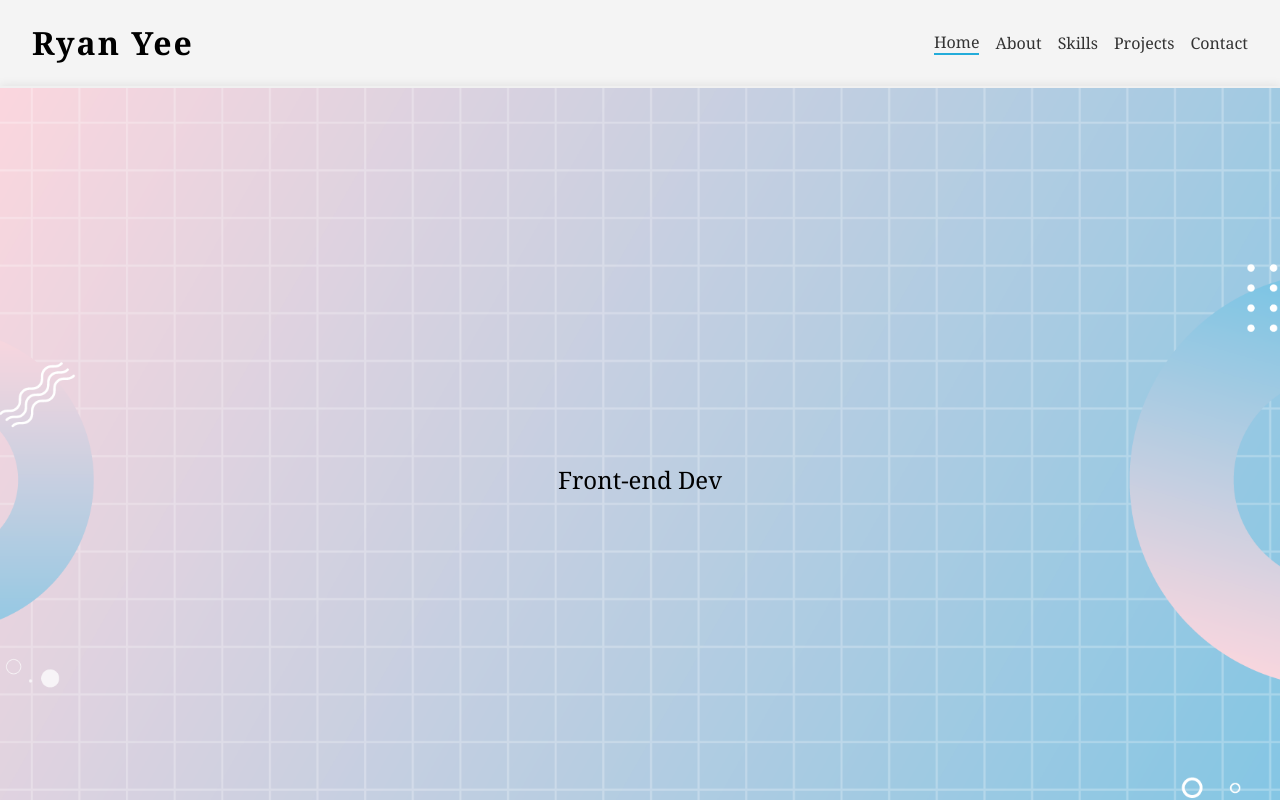
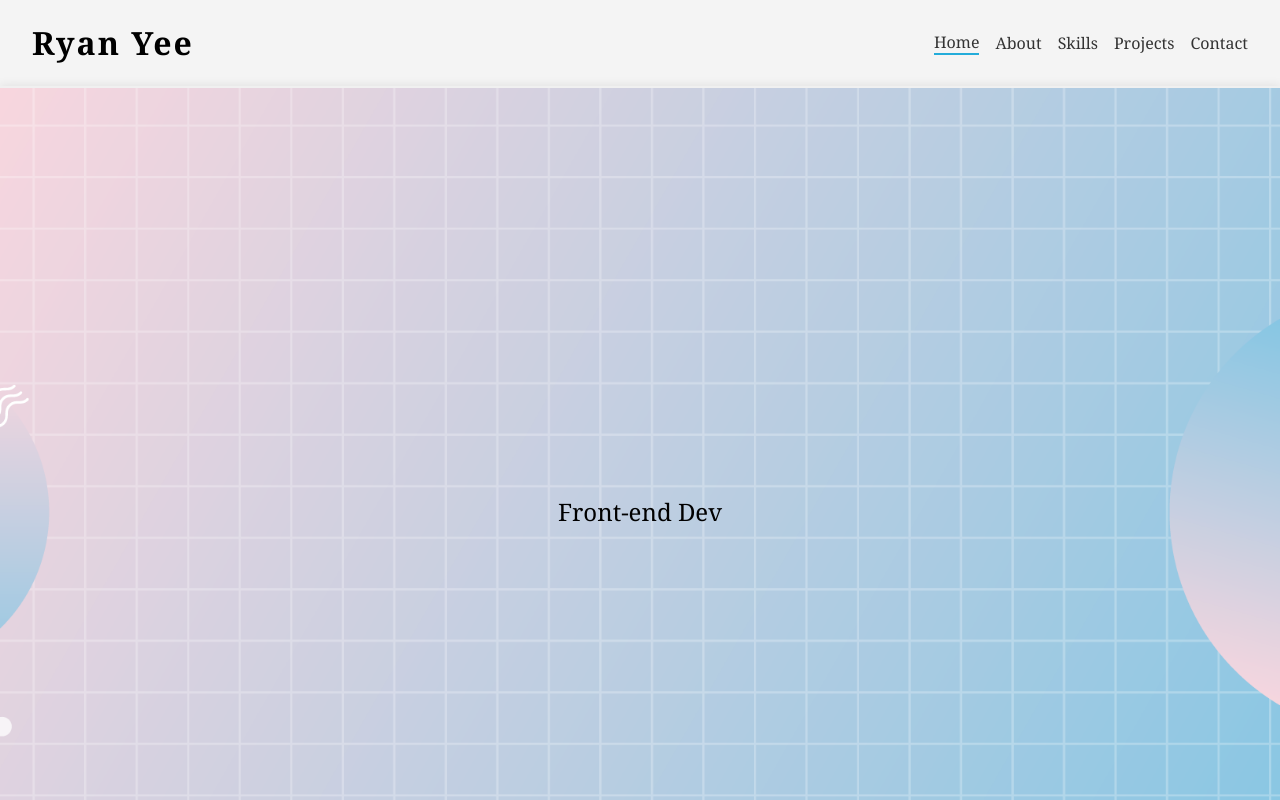
Before and after one commit to RYeeAnn/Portfolio, a React (Create React App) app: page / in a window 1280 px wide. Shown: the top 800 px of the page. Built offline with nearby package versions, Linux system fonts and the light colour scheme.

Commit message:
hero padding 14rem for desktop

```diff
--- a/src/Components/Hero/Hero.scss
+++ b/src/Components/Hero/Hero.scss
@@ -31,6 +31,6 @@
   }
 
   @include desktop {
-    padding: 12rem
+    padding: 14rem
   }
 }
```
